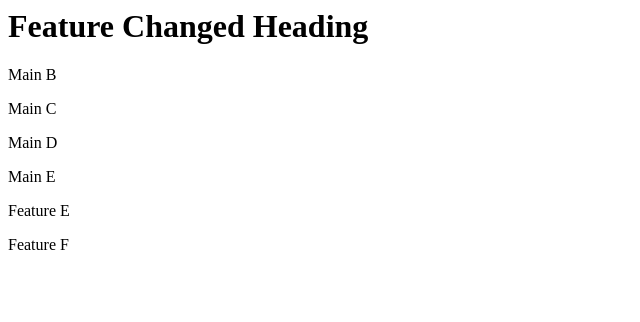
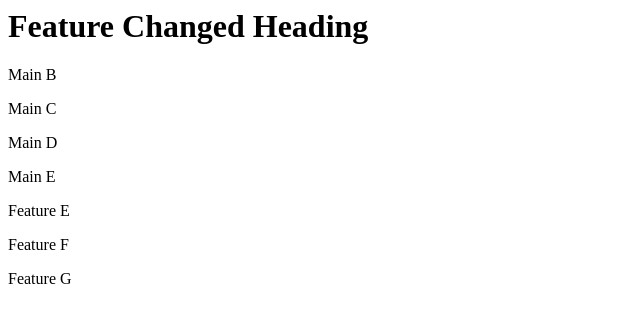
Before and after one commit to Adilkhan0666/lg, a plain HTML site: page index.html in a window 1280 px wide. Shown: the full height of the page, 0-640 px from the left. Drawn offline with Linux system fonts and the light colour scheme.

Commit message:
G: Feature - Add G content

```diff
--- a/index.html
+++ b/index.html
@@ -7,5 +7,6 @@
     <p>Main E</p>
     <p>Feature E</p>
     <p>Feature F</p>
+    <p>Feature G</p>
   </body>
 </html>
```
